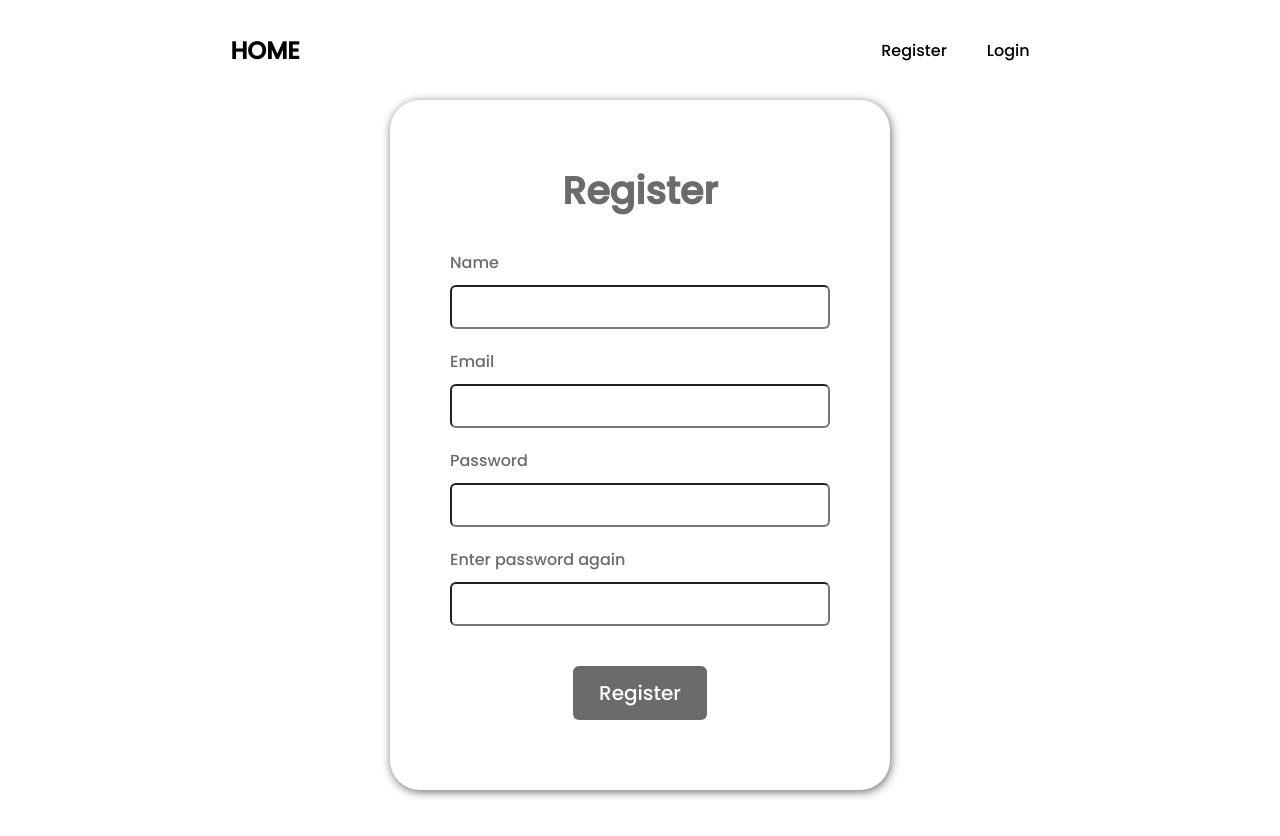
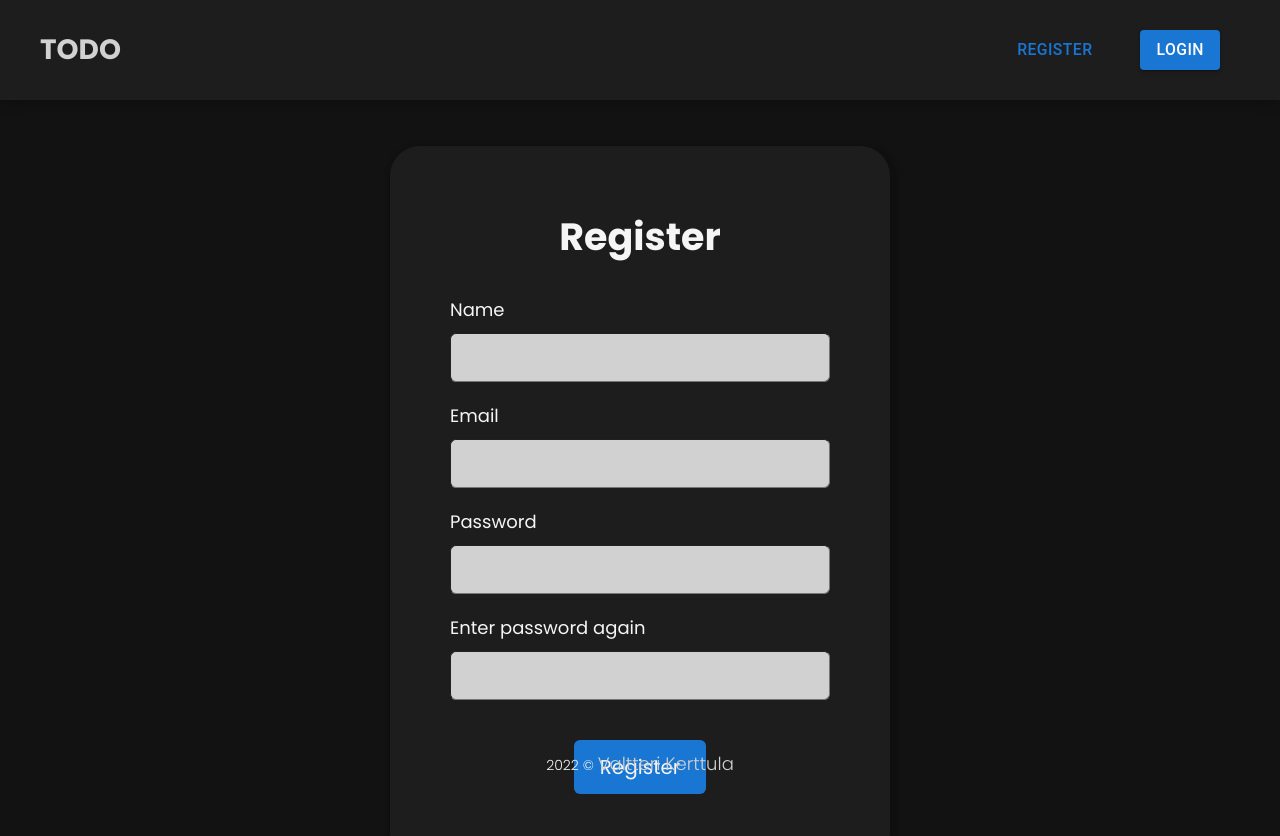
Before and after one commit to vkerttula/react-todo-app, a React (Create React App) app: page /register in a window 1280 px wide. Shown: the top 836 px of the page. Before the commit the page ends 800 px from the top, so only its background shows below. Built offline with nearby package versions, Linux system fonts and the light colour scheme; no server answers.

Commit message:
ToDo App ver. 0.9

```diff
--- a/public/index.html
+++ b/public/index.html
@@ -7,7 +7,7 @@
     <meta name="theme-color" content="#000000" />
     <meta
       name="description"
-      content="Web site created using create-react-app"
+      content="Modern ToDo App with Google Firebase"
     />
     <link rel="apple-touch-icon" href="%PUBLIC_URL%/logo192.png" />
     <!--
@@ -24,7 +24,7 @@
       work correctly both with client-side routing and a non-root public URL.
       Learn how to configure a non-root public URL by running `npm run build`.
     -->
-    <title>React App</title>
+    <title>Todo App</title>
   </head>
   <body>
     <noscript>You need to enable JavaScript to run this app.</noscript>
--- a/src/App.css
+++ b/src/App.css
@@ -1,21 +1,20 @@
-@import url('https://fonts.googleapis.com/css2?family=Poppins:wght@500&display=swap');
+@import url('https://fonts.googleapis.com/css2?family=Poppins:wght@200;300;400;500;600;700&display=swap');
 
 * {
     font-family: "Poppins", sans-serif;
+    font-size: large;
     box-sizing: border-box;
+    color: var(--color-7);
 }
 
 :root {
-    --color-1: #fff;
-    --color-2: #aaaaaa;
+    --color-1: #121212;
+    --color-2: #1d1d1d;
     --color-3: #6b6b6b;
     --color-4: #00ff40;
     --color-5: #db2727;
-    --color-6: #000;
-}
-
-body {
-    padding: 0px 10%;
+    --color-6: #d1d1d1;
+    --color-7: rgb(245, 245, 245);
 }
 
 nav {
@@ -23,7 +22,21 @@ nav {
     align-items: center;
     justify-content: space-between;
     height: 100px;
-    padding: 0px 10%;
+    padding: 0px 40px;
+    margin-bottom: 46px;
+    background-color: var(--color-2);
+    box-shadow: -1px 3px 15px -3px rgba(0,0,0,0.36);
+    -webkit-box-shadow: -1px 3px 15px -3px rgba(0,0,0,0.36);
+    -moz-box-shadow: -1px 3px 15px -3px rgba(0,0,0,0.36);
+}
+
+.nav-buttons {
+    display: flex;
+    align-items: center;
+}
+
+body {
+    background-color: var(--color-1);
 }
 
 a {
@@ -34,14 +47,23 @@ a {
 section {
     max-width: 500px;
     margin: 0px auto;
-    box-shadow: 1px 2px 10px var(--color-3);
+    box-shadow: 3px 3px 5px 5px rgba(0,0,0,0.17);
+    -webkit-box-shadow: 3px 3px 5px 5px rgba(0,0,0,0.17);
+    -moz-box-shadow: 3px 3px 5px 5px rgba(0,0,0,0.17);
     border-radius: 30px;
     padding: 30px 60px;
+    background-color: var(--color-2);
 }
 
 section h2 {
     text-align: center;
     font-size: 38px;
+}
+
+.app {
+    padding: 0px 40px;
+    max-width: 800px;
+    margin: 0px auto;
 }
 
 .error-text {
@@ -52,9 +74,8 @@ section h2 {
 
 .btn {
     padding: 12px 26px;
-    background-color: var(--color-3);
-    color: var(--color-1);
-    font-weight: 500;
+    color: var(--color-7);
+    background-color: #1976d2;
     font-size: 20px;
     border-radius: 6px;
     transition: all .2s ease-in-out;
@@ -86,7 +107,18 @@ section h2 {
     transform: translate(-50%, -50%);
 }
 
-/* Register STARTS */
+.info {
+    text-align: center;
+    max-width: 60%;
+    margin: 0px auto 30px auto;
+    color: var(--color-3);
+}
+
+.logo a{
+    font-size: 28px;
+}
+
+/* Register/Login STARTS */
 .input-container {
     margin-top: 20px;
 }
@@ -97,14 +129,60 @@ section h2 {
     margin-top: 10px;
     outline: none;
     border-radius: 6px;
+    border-width: 1px;
+    background-color: var(--color-6);
+    color: var(--color-1);
 }
-/* Register ENDS */
+/* Register/Login ENDS */
 
 /* TODO STARTS*/
 .todo-container {
     display: flex;
-    flex-direction: row;
-    justify-content: center;
-    align-items: center;
+    margin-bottom: 50px;
+    color: red;
+}
+
+.todo-input {
+    max-width: 400px;
+    width: 300px;
+}
+.todo-input input {
+    background-color: var(--color-6);
+    color: var(--color-1);
+    border-radius: 5px;
+}
+
+.todo-object {
+    display: flex;
+    background-color: var(--color-2);
+    margin: 16px 0px;
+    box-shadow: 2px 2px 5px 0px rgba(0,0,0,0.30);
+    -webkit-box-shadow: 2px 2px 5px 0px rgba(0,0,0,0.30);
+    -moz-box-shadow: 2px 2px 5px 0px rgba(0,0,0,0.30);
+    border-radius: 8px;
+}
+.MuiListItemText-root span {
+    color: var(--color-7);
+    font-size: 22px;
+}
+.MuiListItemText-root p {
+    color: var(--color-6);
 }
 /* TODO ENDS*/
+
+/* Footer STARTS */
+.footer {
+    position: absolute;
+    bottom: 0;
+    width: 100%;
+    height: 50px;
+    text-align: center;
+    font-weight: 300;
+    font-size: 14px;
+}
+/* Footer ENDS */
+
+/* Fix MUI button triggering problem */
+button > div > span, a > div > span {
+    pointer-events: none;
+}
--- a/src/App.js
+++ b/src/App.js
@@ -5,6 +5,7 @@ import Navbar from './components/Navbar';
 import Register from './pages/Register';
 import Login from './pages/Login';
 import AuthProvider from './contex/auth';
+import Footer from './components/Footer';
 
 function App() {
   return (
@@ -16,6 +17,7 @@ function App() {
           <Route path='/login' element={<Login/>} />
           <Route path='/' element={<Home/>} />
         </Routes>
+        <Footer />
       </Router>
     </AuthProvider>
   )
--- /dev/null
+++ b/src/components/Footer.js
@@ -0,0 +1,11 @@
+import React from 'react'
+
+const Footer = () => {
+  return (
+    <div className='footer'>
+        2022 © <a href='https://www.valtterikerttula.dev'>Valtteri Kerttula</a>
+    </div>
+  )
+}
+
+export default Footer;
--- a/src/components/Loading.js
+++ b/src/components/Loading.js
@@ -1,9 +1,10 @@
+import { CircularProgress } from '@mui/material'
 import React from 'react'
 
 const Loading = () => {
   return (
       <div className='loading-container'>
-          <h2 className='loading'>Loading...</h2>
+          <CircularProgress className='loading' />
       </div>
   )
 }
--- a/src/components/Navbar.js
+++ b/src/components/Navbar.js
@@ -4,6 +4,7 @@ import { auth } from '../Firebase'
 import { signOut } from 'firebase/auth'
 import { AuthContext } from '../contex/auth'
 import { useNavigate } from 'react-router-dom'
+import { Button } from '@mui/material'
 
 const Navbar = () => {
 
@@ -21,17 +22,24 @@ const Navbar = () => {
     <nav>
         <div className='logo'>
             <h2>
-                <Link to="/">HOME</Link>
+                <Link to="/">TODO</Link>
             </h2>
         </div>
         <div className='nav-buttons'>
           {user ?
           <>
-            <button className='btn' onClick={handleSignOut}>Logout</button>
+            <p>Hello {user.email}!</p>
+            <Link to="/login" className='btn-nav'>
+              <Button variant="outlined" onClick={handleSignOut}>Logout</Button>
+            </Link>
           </>  : (
           <>
-            <Link to="/register" className='btn-nav'>Register</Link>
-            <Link to="/login" className='btn-nav'>Login</Link>
+            <Link to="/register" className='btn-nav'>
+              <Button variant="text">Register</Button>
+            </Link>
+            <Link to="/login" className='btn-nav'>
+              <Button variant="contained">Login</Button>
+            </Link>
           </>
           )}
         </div>
--- /dev/null
+++ b/src/components/Todo.js
@@ -0,0 +1,53 @@
+import React, { useContext } from 'react'
+import { Button, ListItem, ListItemText } from '@mui/material';
+import { deleteDoc, updateDoc, doc } from 'firebase/firestore';
+import { db } from '../Firebase';
+import { AuthContext } from '../contex/auth'
+
+
+const Todo = ( { todo, updateObject }) => {
+
+    const { user } = useContext(AuthContext);
+
+    const toggleInProgress = () => {
+      if(user) {
+        updateDoc(doc(db, "TODOs", user.uid, "todo", todo.id), {
+          progress: !todo.progress,
+        });
+        updateObject(Date.now());
+      }
+      else {
+        alert("Please log in to use this function!")
+      }
+    }
+
+    const deleteTodo = async () => {
+      if(user) {
+        await deleteDoc(doc(db, "TODOs", user.uid, "todo", todo.id));
+        updateObject(Date.now());
+      }
+      else {
+        alert("Please log in to use this function!")
+      }
+    }
+
+  return (
+    <div className='todo-object'>
+        <ListItem>
+            <ListItemText
+              sx={{
+                color: 'success.main'
+              }}
+              primary={todo.todo}
+              secondary={todo.progress ? "❌ In Progress" : "✅ Completed"}
+            />
+        </ListItem>
+        <Button onClick={toggleInProgress}>
+          {todo.progress ? "Done" : "UnDone"}
+        </Button>
+        <Button onClick={deleteTodo}>X</Button>
+    </div>
+  )
+}
+
+export default Todo;
--- a/src/pages/Login.js
+++ b/src/pages/Login.js
@@ -30,7 +30,6 @@ const Login = () => {
             try {
                 // Login to user
                 const result = await signInWithEmailAndPassword(auth, email, password);
-                console.log(result.user);
                 setData({ email: '', password: '', error: null, loading: false});
                 navigate("/"); // Navigate to home
             } catch (err) {
@@ -54,6 +53,7 @@ const Login = () => {
 
             {error ? <p className='error-text'>{error}</p> : null}
 
+
             <div className='btn-container'>
                 <button className='btn' disabled={loading}>
                     {loading ? 'Logging in ...' : 'Login'}
--- a/src/pages/Register.js
+++ b/src/pages/Register.js
@@ -46,7 +46,7 @@ const Register = () => {
                     createdAt: result.user.metadata.createdAt
                   });
                 setData({name: '', email: '', password: '', password2: '', error: null, loading: false});
-                navigate("/login"); // Navigate to login
+                navigate("/");
             } catch (err) {
                 setData({ ...data, error: err.message, loading: false });
             }
```
Also changed, not shown: src/pages/Home.js (+59 -34 lines), public/manifest.json, 1 other file (tests, documents, lock files or other folders).
